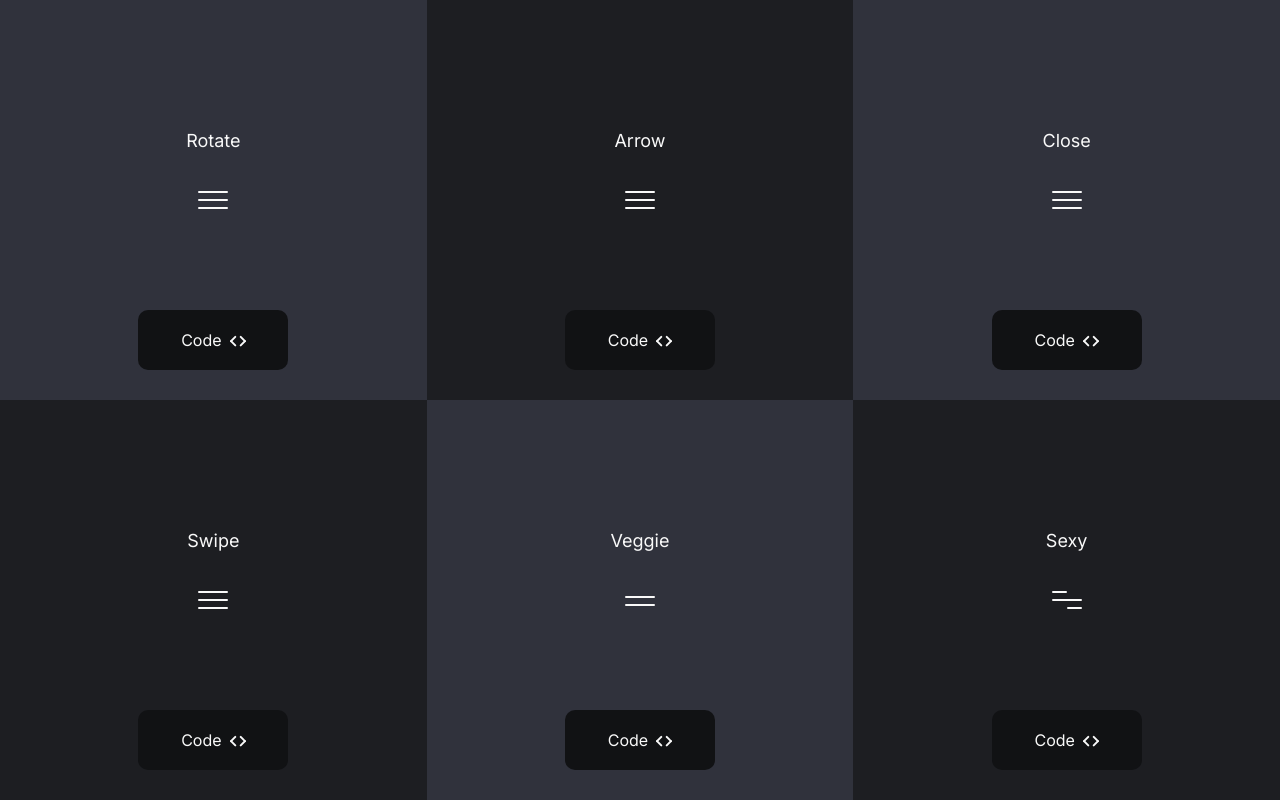
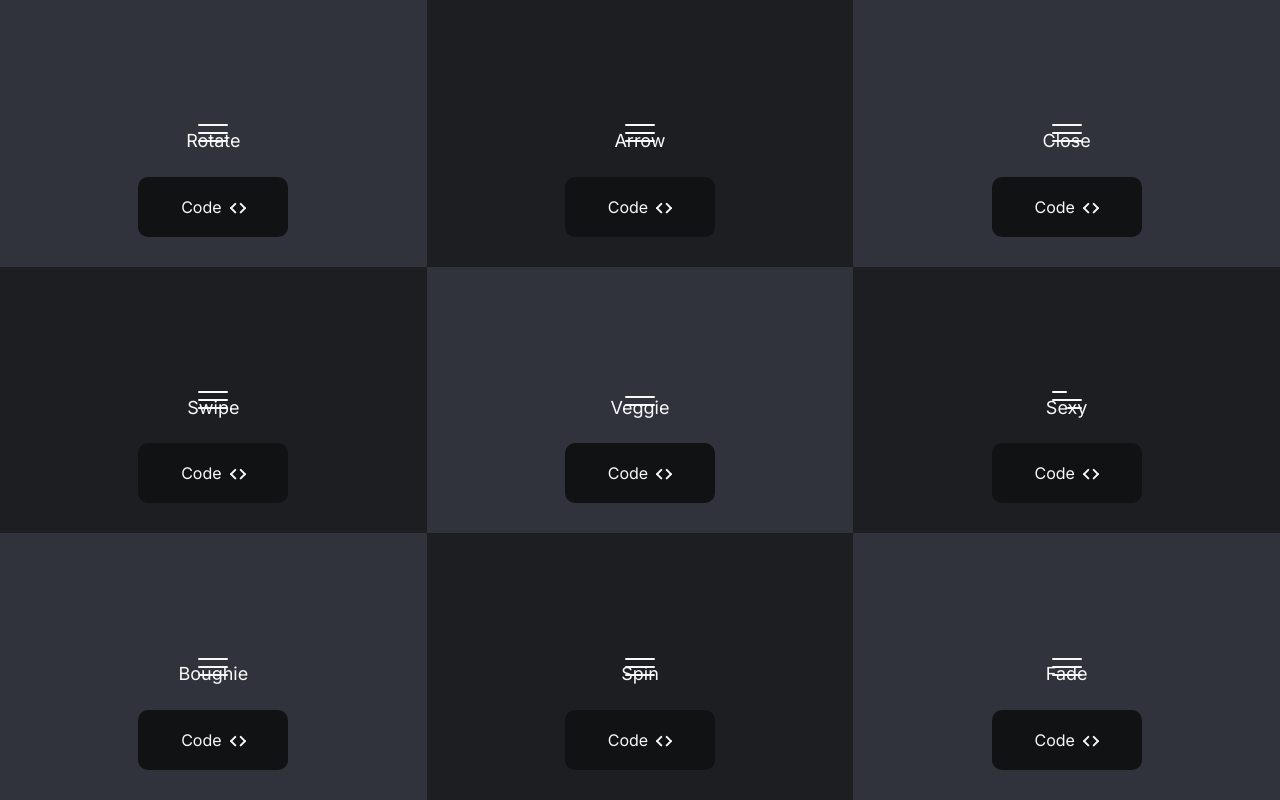
Before and after one commit to frontend-joe/react-burger-icons, a React (Create React App) app: page / in a window 1280 px wide. Built offline with nearby package versions, Linux system fonts and the light colour scheme.

Commit message:
Added 3 more burgers

```diff
--- a/src/App.tsx
+++ b/src/App.tsx
@@ -5,6 +5,9 @@ import {
   BurgerSwipe,
   BurgerVeggie,
   BurgerSexy,
+  BurgerBoughie,
+  BurgerSpin,
+  BurgerFade,
 } from "./library";
 import "./App.css";
 import { useEffect, useState } from "react";
@@ -19,6 +22,9 @@ const burgers: BurgerComponent[] = [
   { name: "Swipe", Burger: BurgerSwipe },
   { name: "Veggie", Burger: BurgerVeggie },
   { name: "Sexy", Burger: BurgerSexy },
+  { name: "Boughie", Burger: BurgerBoughie },
+  { name: "Spin", Burger: BurgerSpin },
+  { name: "Fade", Burger: BurgerFade },
 ];
 
 function App() {
--- /dev/null
+++ b/src/library/burgers/burgerBoughie/BurgerBoughie.tsx
@@ -0,0 +1,7 @@
+import { FC } from "react";
+import "../base.css";
+import "./styles.css";
+
+export const BurgerBoughie: FC<BurgerProps> = ({ isClosed }) => (
+  <span className={`burger burger-boughie ${isClosed && "is-closed"}`} />
+);
--- /dev/null
+++ b/src/library/burgers/burgerBoughie/styles.css
@@ -0,0 +1,32 @@
+.burger.burger-boughie {
+  transition: none;
+  /* height: 0; */
+}
+
+.burger.burger-boughie::before,
+.burger.burger-boughie::after {
+  transition-timing-function: linear;
+  transition-duration: 0.3s;
+}
+
+.burger.burger-boughie::before {
+  top: -8px;
+}
+
+.burger.burger-boughie::after {
+  top: 8px;
+}
+
+.burger.burger-boughie.is-closed {
+  transition: none;
+  height: 0;
+}
+
+
+.burger.burger-boughie.is-closed::before {
+  transform: rotate(-405deg) translate(-4px, 6px);
+}
+
+.burger.burger-boughie.is-closed::after {
+  transform: rotate(405deg) translate(-4px, -8px);
+}
--- /dev/null
+++ b/src/library/burgers/burgerFade/BurgerFade.tsx
@@ -0,0 +1,10 @@
+import { FC } from "react";
+import "../base.css";
+import "./styles.css";
+
+export const BurgerFade: FC<BurgerProps> = ({ isClosed }) => (
+  <div className="burger-fade-wrap">
+    <span className={`burger burger-fade-top ${isClosed && "is-closed"}`} />
+    <span className={`burger burger-fade ${isClosed && "is-closed"}`} />
+  </div>
+);
--- /dev/null
+++ b/src/library/burgers/burgerFade/styles.css
@@ -0,0 +1,27 @@
+.burger-fade-wrap {
+  position: relative;
+}
+
+.burger.burger-fade-top::before {
+  opacity: 0;
+  transform: rotate(-45deg) translate(-4px, 6px);
+  top: -8px;
+}
+.burger.burger-fade-top {
+  height: 0;
+}
+.burger.burger-fade-top::after {
+  opacity: 0;
+  transform: rotate(45deg) translate(-4px, -8px);
+  top: 8px;
+}
+.burger.burger-fade-top.is-closed::before,
+.burger.burger-fade-top.is-closed::after {
+  opacity: 1;
+}
+.burger.burger-fade {
+  opacity: 1;
+}
+.burger.burger-fade.is-closed {
+  opacity: 0;
+}
--- /dev/null
+++ b/src/library/burgers/burgerSpin/BurgerSpin.tsx
@@ -0,0 +1,7 @@
+import { FC } from "react";
+import "../base.css";
+import "./styles.css";
+
+export const BurgerSpin: FC<BurgerProps> = ({ isClosed }) => (
+  <span className={`burger burger-spin ${isClosed && "is-closed"}`} />
+);
--- /dev/null
+++ b/src/library/burgers/burgerSpin/styles.css
@@ -0,0 +1,30 @@
+.burger.burger-spin {
+  /* height: 0; */
+}
+
+.burger.burger-spin::before,
+.burger.burger-spin::after {
+  transition-timing-function: linear;
+  transition-duration: 0.1s;
+}
+
+.burger.burger-spin::before {
+  top: -8px;
+}
+
+.burger.burger-spin::after {
+  top: 8px;
+}
+
+.burger.burger-spin.is-closed {
+  transform: rotate(360deg);
+  height: 0;
+}
+
+.burger.burger-spin.is-closed::before {
+  transform: rotate(-45deg) translate(-4px, 6px);
+}
+
+.burger.burger-spin.is-closed::after {
+  transform: rotate(45deg) translate(-4px, -8px);
+}
--- a/src/library/index.ts
+++ b/src/library/index.ts
@@ -4,3 +4,6 @@ export { BurgerClose } from "./burgers/burgerClose/BurgerClose";
 export { BurgerSwipe } from "./burgers/burgerSwipe/BurgerSwipe";
 export { BurgerVeggie } from "./burgers/burgerVeggie/BurgerVeggie";
 export { BurgerSexy } from "./burgers/burgerSexy/BurgerSexy";
+export { BurgerBoughie } from "./burgers/burgerBoughie/BurgerBoughie";
+export { BurgerSpin } from "./burgers/burgerSpin/BurgerSpin";
+export { BurgerFade } from "./burgers/burgerFade/BurgerFade";
```
